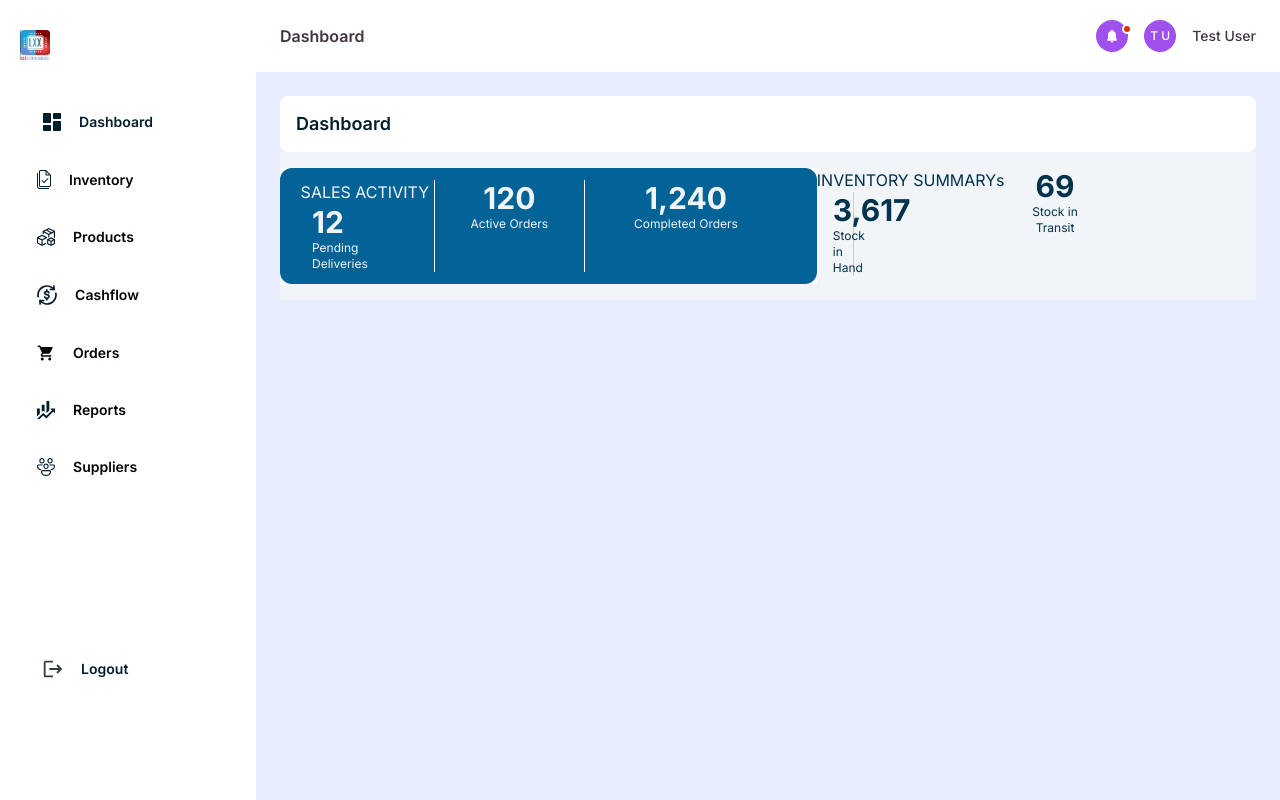
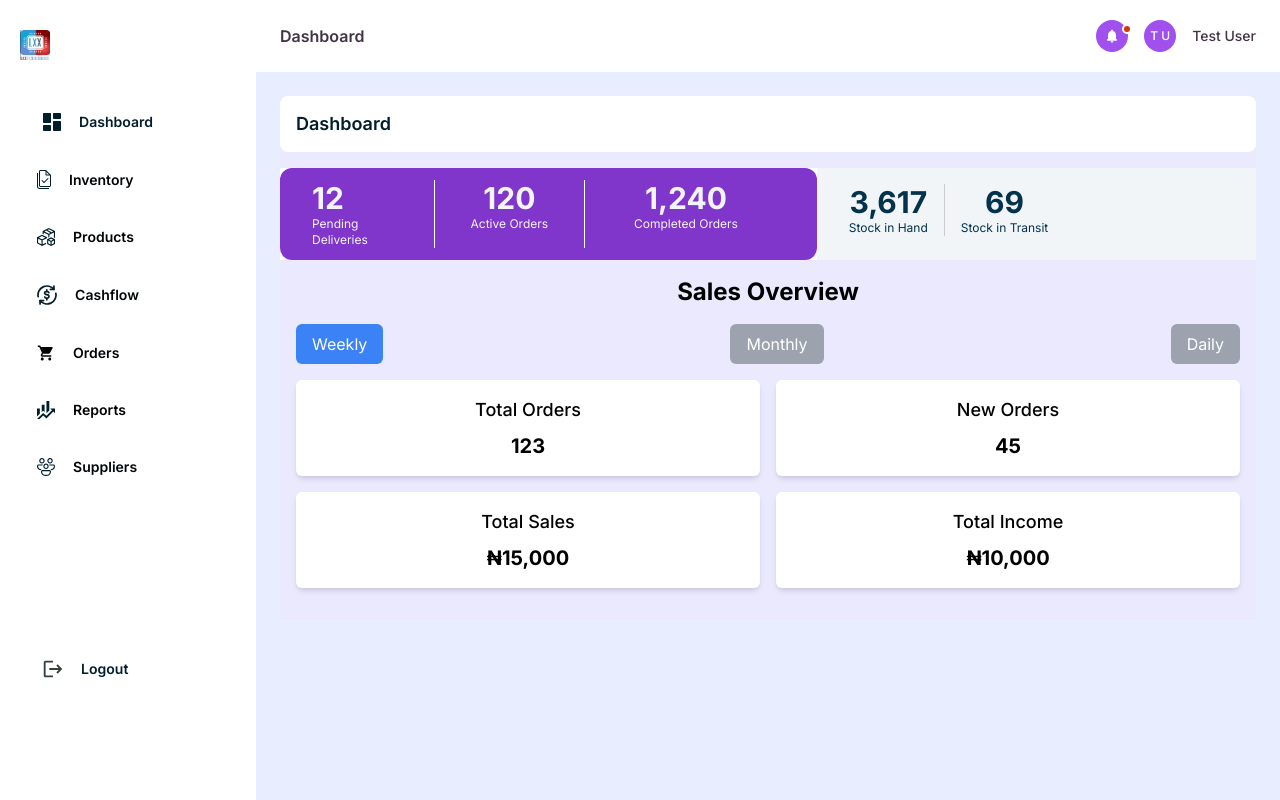
Before and after one commit to thetamaraelaye/project-scm, a React (Create React App) app: page /admin/dashboard in a window 1280 px wide. Built offline with nearby package versions, Linux system fonts and the light colour scheme.

Commit message:
start dashboard page

```diff
--- a/src/pages/admin/dashboard/index.tsx
+++ b/src/pages/admin/dashboard/index.tsx
@@ -1,51 +1,46 @@
+import SalesOverview from "../../../component/Card/salesOverview";
 import Header from "../../../component/Header";
 
 const DashboardPage = () => {
-
-return(
+  return (
     <>
-        <Header text="Dashboard">
-        </Header>
-        <div className="bg-[#F2F5F7] px- py-4">
+      <Header text="Dashboard"></Header>
+      <div className="bg-[#EBE9FE] px- py-4">
         <div className="flex flex-row bg-white w-full">
-                <div className="bg-[#036397] flex flex-row  text-[#F2F5F7] w-[55%] rounded-xl px-4 py-3">
-                    <div className="">
-                        <h3>SALES ACTIVITY</h3>
-                        <div className="w-[30%] px-4">
+          <div className="bg-[#8136cb] flex flex-row  text-[#F2F5F7] w-[55%] rounded-xl px-4 py-3">
+            <div className="flex flex-col">
+              <div className="w-[30%] px-4 flex flex-col">
                 <p className="font-bold text-3xl">12</p>
-                            <p  className="text-xs font-normal">Pending Deliveries</p>
+                <p className="text-xs font-normal">Pending Deliveries</p>
               </div>
             </div>
-                    <div className="border-r border-l  border-white w-[30%] px-4">
+            <div className="border-r border-l  flex flex-col border-white w-[30%] px-4">
+                <div></div>
               <strong className="font-bold text-3xl">120</strong>
-                        <p  className="text-xs font-normal">Active Orders</p>
+              <p className="text-xs font-normal">Active Orders</p>
             </div>
             <div className="w-[40%] px-4">
               <strong className="pb-2 font-bold text-3xl">1,240</strong>
-                        <p  className="text-xs font-normal">Completed Orders</p>
+              <p className="text-xs font-normal">Completed Orders</p>
             </div>
           </div>
-                <div className="bg-[#F2F5F7] flex flex-row text-[#02324C] w-[45%]">
+          <div className="bg-[#F2F5F7] pt-4 px-4 flex flex-row text-[#02324C] w-[45%]">
             <div>
-                        <h3>INVENTORY SUMMARY</h3>
-                        <div className="border-r  border-[#CCCCCC] w-[21%] px-4">
+              <div className="border-r flex flex-col border-[#CCCCCC]  px-4">
                 <strong className="font-bold text-3xl">3,617</strong>
-                            <p  className="text-xs font-normal">Stock in Hand</p>
+                <p className="text-xs font-normal">Stock in Hand</p>
               </div>
-                    </div>s
-                    <div className="w-[23%] px-4">
-                        <strong className="pb-2 font-bold text-3xl">69</strong>
-                        <p  className="text-xs font-normal">Stock in Transit</p>
+            </div>
+            <div className=" flex flex-col px-4">
+              <strong className=" font-bold text-3xl">69</strong>
+              <p className="text-xs font-normal">Stock in Transit</p>
             </div>
           </div>
         </div>
+        <SalesOverview/>
       </div>
-
-
     </>
-
-)
-
-}
+  );
+};
 
 export default DashboardPage;
```
Lines whose indentation alone changed are shown as unchanged.
